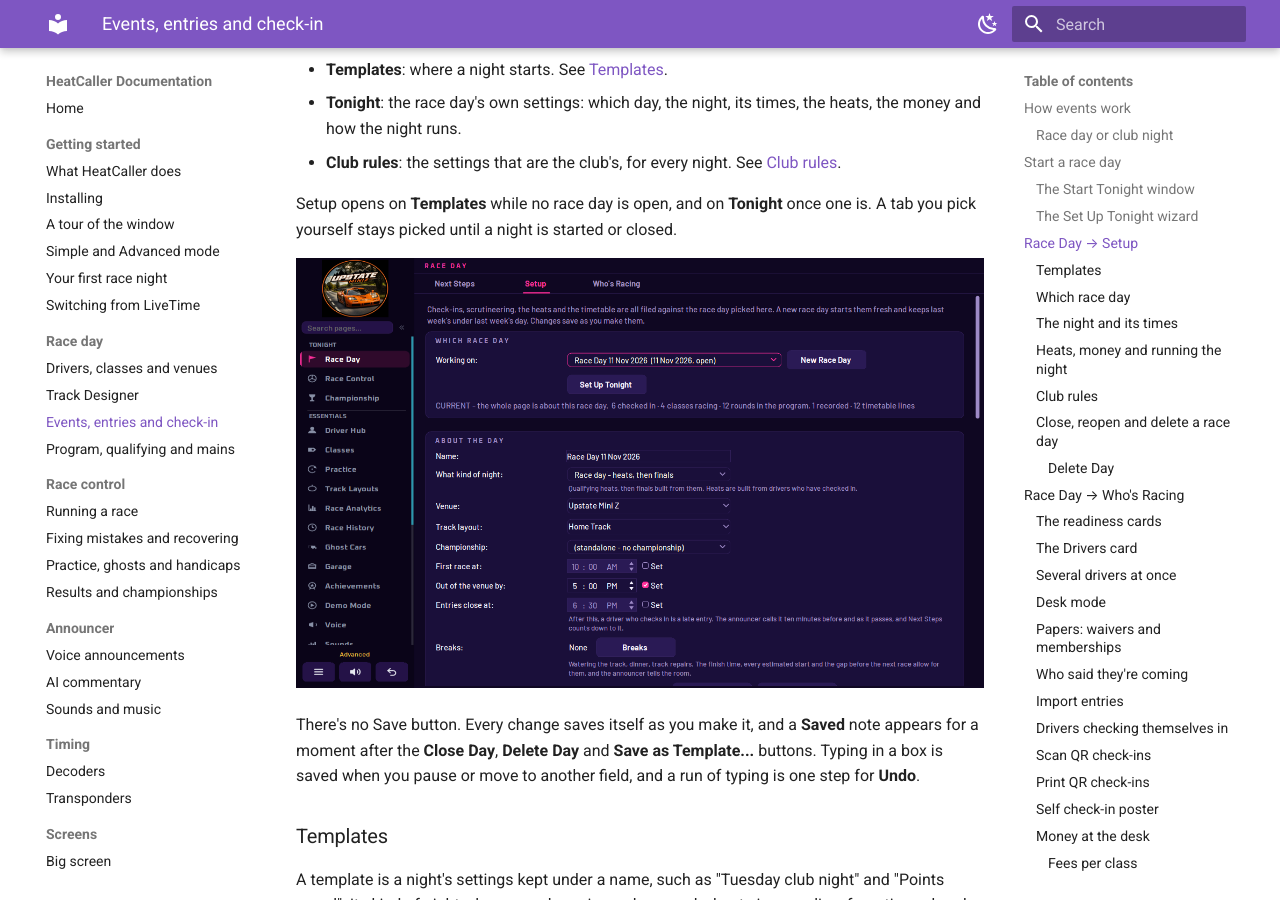
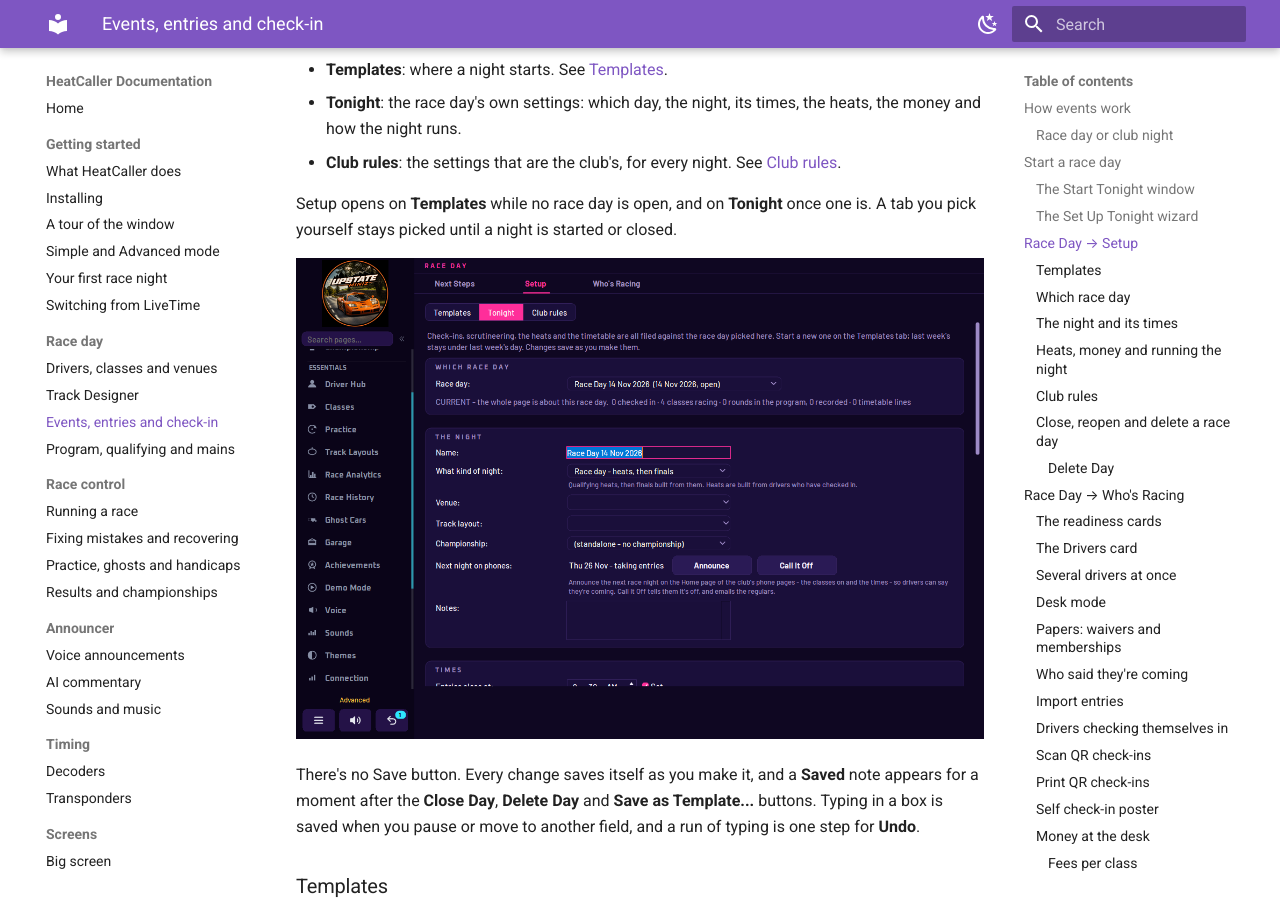
Before and after one commit to heatcaller/HeatCaller, an MkDocs documentation site: the page built from website/docs/race-day/events-and-entries.md, in a window 1280 px wide and 900 px high, scrolled down 4330 px. Built offline with MkDocs 1.6.1 and Material for MkDocs 9.7.7, drawn with Linux system fonts in a browser that asks for light colours.

Commit message:
Guide: new Setup screenshots for Templates, Tonight and Club rules
Co-Authored-By: Claude Opus 5.5 <noreply@anthropic.com>

```diff
--- a/website/docs/race-day/events-and-entries.md
+++ b/website/docs/race-day/events-and-entries.md
@@ -93,13 +93,13 @@ Every step can be skipped, and **Skip setup** leaves the wizard at any point. A
 
 Setup opens on **Templates** while no race day is open, and on **Tonight** once one is. A tab you pick yourself stays picked until a night is started or closed.
 
-![Race Day, Setup tab: Race Day 11 Nov 2026 picked under Which race day with New Race Day and Set Up Tonight, and About the day with the kind of night, venue, track, First race at, Out of the venue by, Entries close at and Breaks](../assets/images/race-day-setup.png)
-
-<!-- screenshot: the picture above is from before the Templates, Tonight and Club rules tabs (14 Nov 2026); retake it on Templates and on Tonight -->
+![Race Day, Setup, Tonight tab: Race Day 14 Nov 2026 picked under Which race day, and The night card with the name, kind of night, venue, track layout, championship, Next night on phones and notes](../assets/images/race-day-setup.png)
 
 There's no Save button. Every change saves itself as you make it, and a **Saved** note appears for a moment after the **Close Day**, **Delete Day** and **Save as Template...** buttons. Typing in a box is saved when you pause or move to another field, and a run of typing is one step for **Undo**.
 
 ### Templates
+
+![Race Day, Setup, Templates tab: the banner says Points round is set for tonight with its forecast, Start Tonight and Walk me through it, and cards for Like last time, Tuesday club night and Points round](../assets/images/race-day-setup-templates.png)
 
 A template is a night's settings kept under a name, such as "Tuesday club night" and "Points round": its kind of night, classes and running order, rounds, heat size, seeding, fees, times, breaks, between-race talk and check-in rule. Never its heats, check-ins or results.
 
```
Also changed, not shown: other parts of website/docs/race-day/events-and-entries.md (+2 -0 lines), website/docs/assets/images/race-day-setup-club-rules.png (added), website/docs/assets/images/race-day-setup-templates.png (added), website/docs/assets/images/race-day-setup.png.
